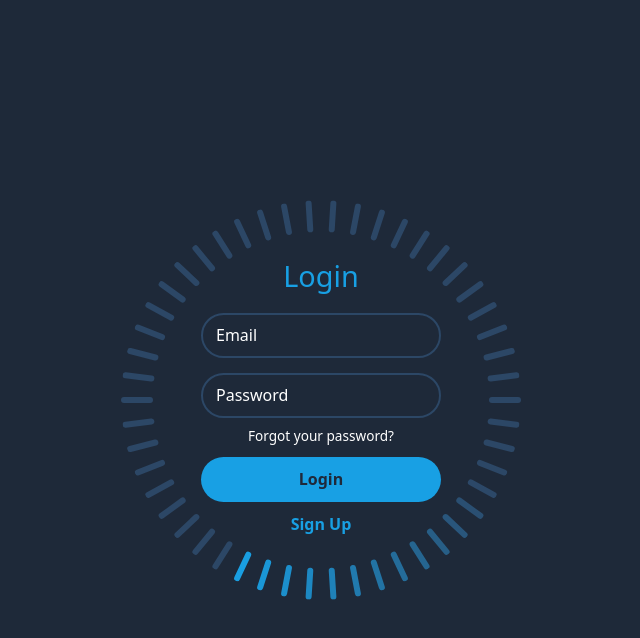
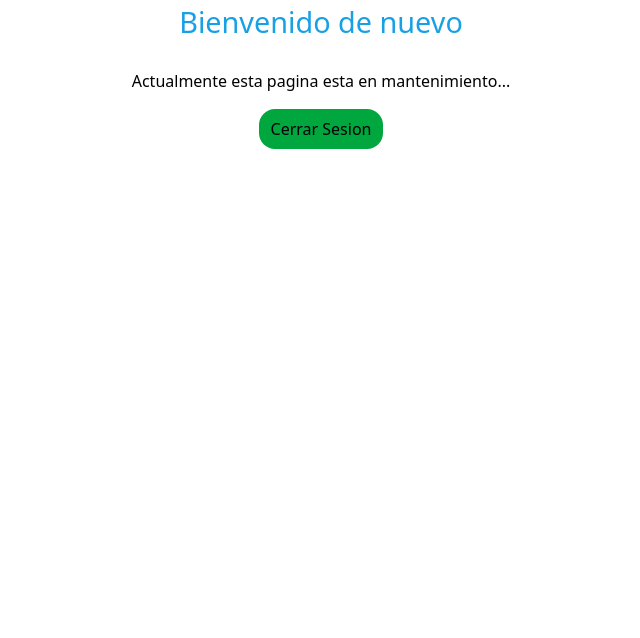
Before and after one commit to JorgePalomino2712/TechShop, a React (Vite) app: page / in a window 1280 px wide. Shown: the top 638 px of the page, without its empty margins (319-959 px from the left). Built offline with nearby package versions, Linux system fonts and the light colour scheme.

Commit message:
Implement MainLayout component and update routing in App

```diff
--- a/src/App.jsx
+++ b/src/App.jsx
@@ -3,13 +3,15 @@
 import Home from "./pages/Home"
 import { Routes, Route, Navigate } from 'react-router-dom'
 import CuentaNueva from './pages/CuentaNueva'
+import MainLayout from './layouts/MainLayout'
 
 export default function App() {
   return (
     <>
       <Routes>
-        <Route path='/' element={<Login></Login>} />
-        <Route path='/home' element={<Home></Home>} />
+        <Route path='/' element={<MainLayout />} >
+          <Route index element={<Home />} />
+        </Route >
         <Route path='/crearCuenta' element={<CuentaNueva></CuentaNueva>} />
         <Route path='*' element={<Navigate to="/" />} />
       </Routes>
--- /dev/null
+++ b/src/layouts/MainLayout.jsx
@@ -0,0 +1,15 @@
+import React from 'react'
+import { Outlet } from 'react-router-dom'
+
+
+export default function MainLayout() {
+    return (
+        <div className="min-h-screen flex flex-col">
+
+            <main className="flex-1">
+                <Outlet />
+            </main>
+
+        </div>
+    )
+}
```
